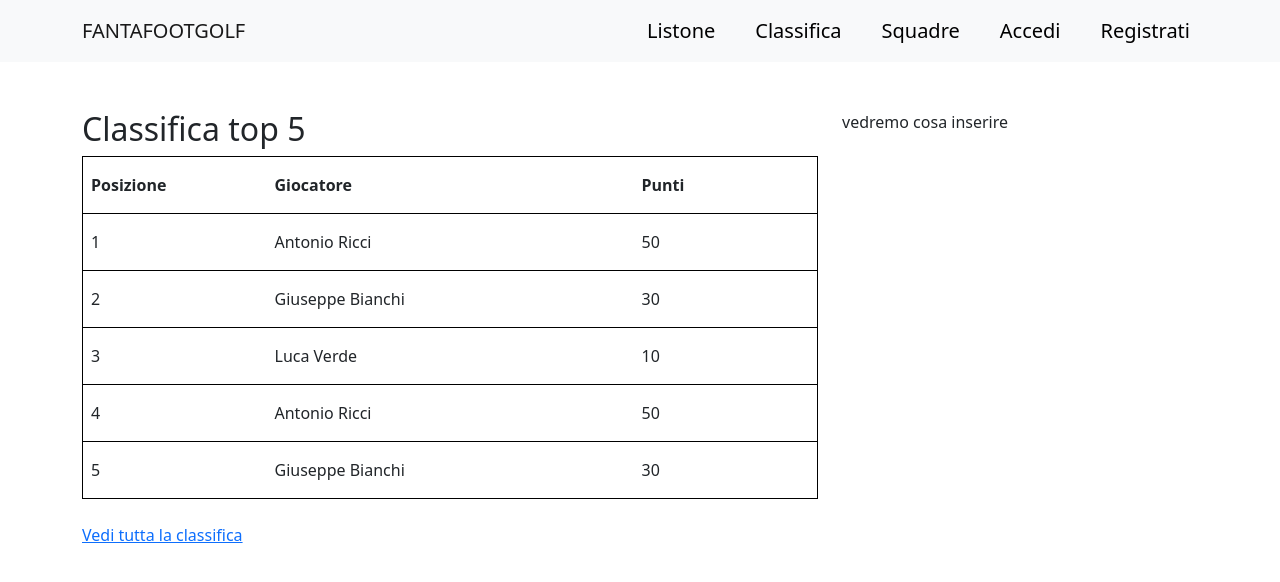
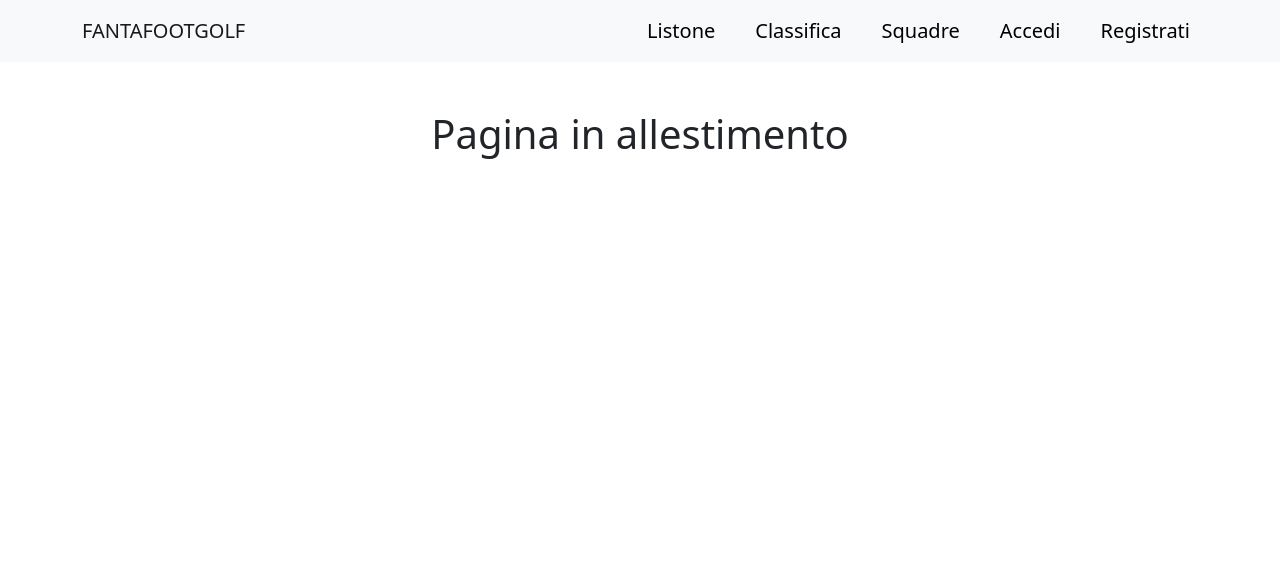
Before and after one commit to lorycade/fantafoot-vite, a React (Vite) app: page / in a window 1280 px wide. Shown: the top 582 px of the page. Built offline with nearby package versions, Linux system fonts and the light colour scheme.

Commit message:
remove things from home

```diff
--- a/src/pages/Home.jsx
+++ b/src/pages/Home.jsx
@@ -1,52 +1,9 @@
-import { Link } from "react-router-dom";
 
 function Home() {
   return (
     <>
-      <div className="container">
-        <div className="row mt-5">
-          <div className="col-lg-8">
-            <h2>Classifica top 5</h2>
-            <div className="leaderboard">
-              <div className="line head">
-                <div className="cell">Posizione</div>
-                <div className="cell">Giocatore</div>
-                <div className="cell">Punti</div>
-              </div>
-              <div className="line body">
-                <div className="cell">1</div>
-                <div className="cell">Antonio Ricci</div>
-                <div className="cell">50</div>
-              </div>
-              <div className="line body">
-                <div className="cell">2</div>
-                <div className="cell">Giuseppe Bianchi</div>
-                <div className="cell">30</div>
-              </div>
-              <div className="line body">
-                <div className="cell">3</div>
-                <div className="cell">Luca Verde</div>
-                <div className="cell">10</div>
-              </div>
-              <div className="line body">
-                <div className="cell">4</div>
-                <div className="cell">Antonio Ricci</div>
-                <div className="cell">50</div>
-              </div>
-              <div className="line body">
-                <div className="cell">5</div>
-                <div className="cell">Giuseppe Bianchi</div>
-                <div className="cell">30</div>
-              </div>
-            </div>
-            <Link to="/classifica" className="d-inline-block mt-4">
-              Vedi tutta la classifica
-            </Link>
-          </div>
-          <div className="col-lg-4">
-            <p>vedremo cosa inserire</p>
-          </div>
-        </div>
+      <div className="container my-5 text-center">
+        <h1>Pagina in allestimento</h1>
       </div>
     </>
   );
```
